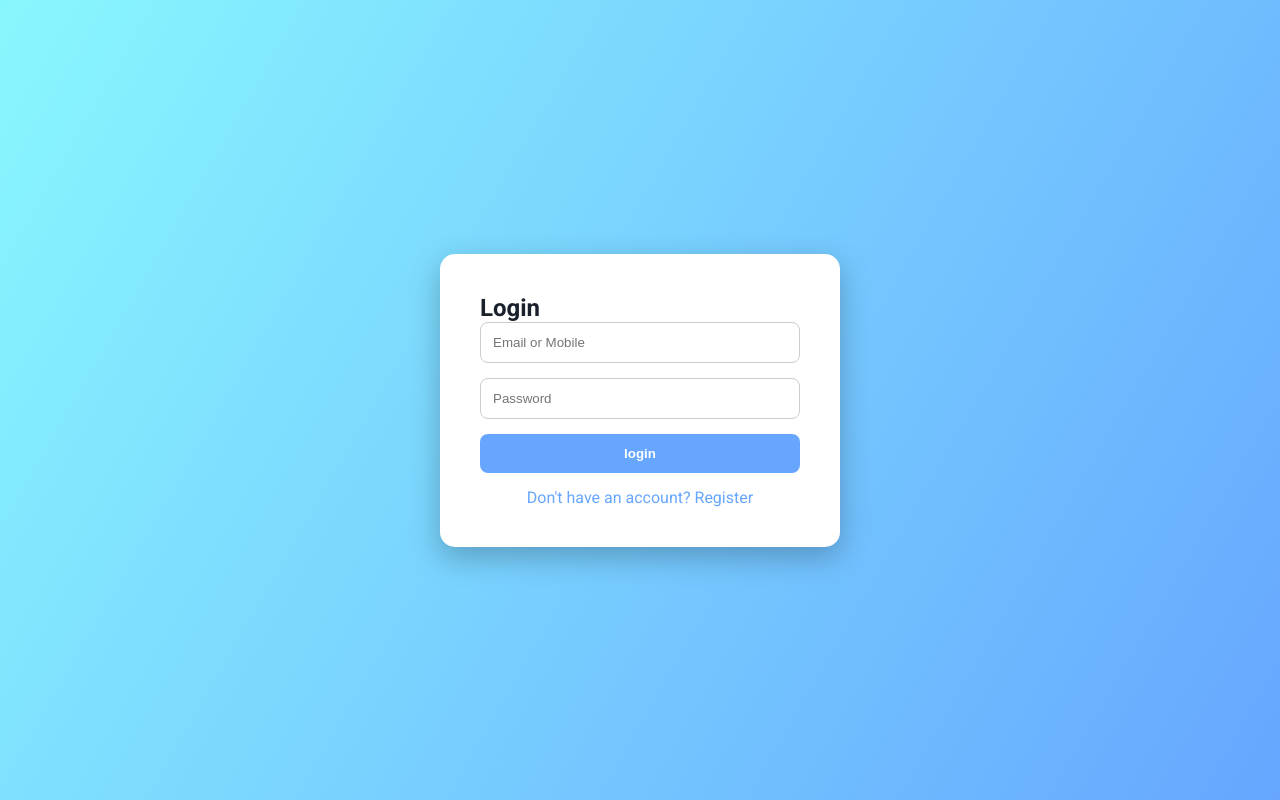
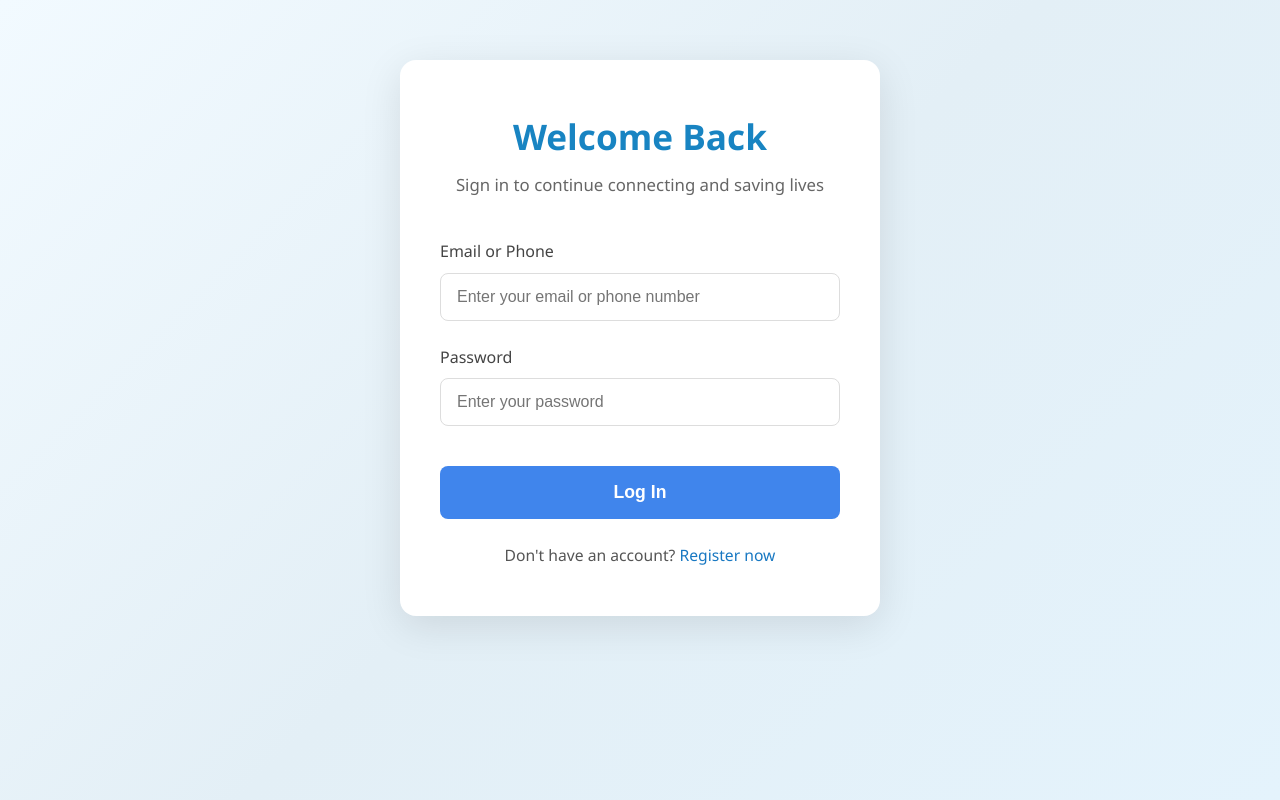
Before and after one commit to SheikhMahmudArman/Donor_Link, a React (Vite) app: page /login in a window 1280 px wide. Built offline with nearby package versions, Linux system fonts and the light colour scheme.

Commit message:
Register, Login, and Profile pages updated

```diff
--- a/src/pages/Donate.jsx
+++ b/src/pages/Donate.jsx
@@ -1,6 +1,6 @@
 import React, { useState } from "react";
 import "../styles/Donate.css";
-import './EligibilityChecker.jsx';
+
 function Donate() {
     const [formData, setFormData] = useState({
         name: "",
--- a/src/pages/Login.jsx
+++ b/src/pages/Login.jsx
@@ -1,8 +1,6 @@
 import { useState } from "react";
 import { useNavigate } from "react-router-dom";
 import "../styles/Login.css";
-
-
 
 function Login() {
   const navigate = useNavigate();
@@ -21,39 +19,51 @@ function Login() {
 
   const handleSubmit = (e) => {
     e.preventDefault();
-    // Login successful, navigate to homepage
-    navigate("/Homepage");  // <-- homepage route
+    // Add your actual login logic here later
+    navigate("/homepage"); // redirect to homepage after successful login
   };
 
   return (
+    <div className="login-page">
       <div className="login-container">
         <form className="login-card" onSubmit={handleSubmit}>
-        <h2>Login</h2>
+          <h1>Welcome Back</h1>
+          <p className="subtitle">Sign in to continue connecting and saving lives</p>
 
+          <div className="form-group">
+            <label>Email or Phone</label>
             <input
               type="text"
               name="emailOrPhone"
-          placeholder="Email or Mobile"
+              value={form.emailOrPhone}
+              onChange={handleChange}
+              placeholder="Enter your email or phone number"
               required
-          onChange={handleChange}
             />
+          </div>
 
+          <div className="form-group">
+            <label>Password</label>
             <input
               type="password"
               name="password"
-          placeholder="Password"
+              value={form.password}
+              onChange={handleChange}
+              placeholder="Enter your password"
               required
-          onChange={handleChange}
             />
+          </div>
 
-        <button type="submit">
-         login
+          <button type="submit" className="login-btn">
+            Log In
           </button>
 
-        <p className="switch-link" onClick={() => navigate("/register")}>
-          Don't have an account? Register
+          <p className="register-link">
+            Don't have an account?{" "}
+            <span onClick={() => navigate("/register")}>Register now</span>
           </p>
         </form>
+      </div>
     </div>
   );
 }
--- a/src/pages/Profile.jsx
+++ b/src/pages/Profile.jsx
@@ -2,12 +2,26 @@ import React, { useState, useEffect } from 'react';
 import { useNavigate } from 'react-router-dom';
 import '../styles/Profile.css';
 
+// ── Location Data ──
 const divisions = [
   'Barishal', 'Chattogram', 'Dhaka', 'Khulna', 'Mymensingh', 'Rajshahi', 'Rangpur', 'Sylhet'
 ];
 
-const districtsByDivision = { /* same as before - copy from Register.jsx */ };
-const citiesByDistrict = { /* same as before - copy from Register.jsx */ };
+const districtsByDivision = {
+  Barishal: ['Barguna', 'Barishal', 'Bhola', 'Jhalokati', 'Patuakhali', 'Pirojpur'],
+  Chattogram: ['Bandarban', 'Brahmanbaria', 'Chandpur', 'Chattogram', 'Comilla', "Cox's Bazar", 'Feni', 'Khagrachhari', 'Lakshmipur', 'Noakhali', 'Rangamati'],
+  Dhaka: ['Dhaka', 'Faridpur', 'Gazipur', 'Gopalganj', 'Kishoreganj', 'Madaripur', 'Manikganj', 'Munshiganj', 'Narayanganj', 'Narsingdi', 'Rajbari', 'Shariatpur', 'Tangail'],
+  Khulna: ['Bagerhat', 'Chuadanga', 'Jashore', 'Jhenaidah', 'Khulna', 'Kushtia', 'Magura', 'Meherpur', 'Narail', 'Satkhira'],
+  Mymensingh: ['Jamalpur', 'Mymensingh', 'Netrokona', 'Sherpur'],
+  Rajshahi: ['Bogura', 'Joypurhat', 'Naogaon', 'Natore', 'Chapainawabganj', 'Pabna', 'Rajshahi', 'Sirajganj'],
+  Rangpur: ['Dinajpur', 'Gaibandha', 'Kurigram', 'Lalmonirhat', 'Nilphamari', 'Panchagarh', 'Rangpur', 'Thakurgaon'],
+  Sylhet: ['Habiganj', 'Moulvibazar', 'Sunamganj', 'Sylhet'],
+};
+
+const citiesByDistrict = {
+  Dhaka: ['Dhaka City North', 'Dhaka City South', 'Savar', 'Keraniganj', 'Narayanganj', 'Gazipur City', 'Other'],
+  Chattogram: ['Chattogram City', "Cox's Bazar", 'Comilla City', 'Other'],
+};
 
 function Profile() {
   const navigate = useNavigate();
@@ -20,7 +34,6 @@ function Profile() {
     fullName: '',
     bloodGroup: '',
     profilePic: null,
-    // eligibility fields
     isEligible: false,
     permanentDisqual: false,
     basicEligible: false,
@@ -31,7 +44,7 @@ function Profile() {
   const [previewPic, setPreviewPic] = useState(null);
 
   useEffect(() => {
-    // Load registration data
+    // Load registration data (email/phone, location)
     const savedReg = localStorage.getItem('user-registration');
     if (savedReg) {
       try {
--- a/src/styles/Login.css
+++ b/src/styles/Login.css
@@ -1,67 +1,107 @@
+.login-page {
+  min-height: 100vh;
+  background: linear-gradient(135deg, #f2faff 0%, #e3eff6 50%, #e4f3fc 100%);
+  padding: 60px 20px;
+  font-family: 'Segoe UI', system-ui, sans-serif;
+  line-height: 1.6;
+}
+
 .login-container {
-  height: 100vh;
-  display: flex;
-  justify-content: center;
-  align-items: center;
-  background: linear-gradient(120deg, #89f7fe, #66a6ff);
+  max-width: 480px;
+  margin: 0 auto;
 }
 
 .login-card {
   background: white;
-  padding: 40px;
-  border-radius: 15px;
-  width: 90%;
-  max-width: 400px;
-  display: flex;
-  flex-direction: column;
-  box-shadow: 0 10px 30px rgba(0, 0, 0, 0.25);
+  border-radius: 16px;
+  padding: 48px 40px;
+  box-shadow: 0 10px 40px rgba(0,0,0,0.1);
 }
 
-.login-card input {
-  margin-bottom: 15px;
-  padding: 12px;
-  border-radius: 8px;
-  border: 1px solid #ccc;
+.login-card h1 {
+  text-align: center;
+  margin: 0 0 8px;
+  font-size: 2.2rem;
+  color: #1884c2; /* deep romantic pink */
+  font-weight: 600;
 }
 
-.login-card button {
-  padding: 12px;
-  border-radius: 8px;
-  border: none;
-  background: #66a6ff;
-  color: white;
-  font-weight: bold;
-  cursor: pointer;
+.subtitle {
+  text-align: center;
+  color: #555;
+  margin-bottom: 40px;
+  font-size: 1.05rem;
 }
 
-.switch-link {
-  margin-top: 15px;
-  text-align: center;
-  color: #66a6ff;
-  cursor: pointer;
+.form-group {
+  margin-bottom: 24px;
 }
 
+.form-group label {
+  display: block;
+  margin-bottom: 8px;
+  font-weight: 500;
+  color: #444;
+}
 
+.form-group input {
+  width: 100%;
+  padding: 14px 16px;
+  border: 1px solid #ddd;
+  border-radius: 8px;
+  font-size: 1rem;
+  transition: border-color 0.2s, box-shadow 0.2s;
+}
 
-@media (max-width: 768px) {
+.form-group input:focus {
+  outline: none;
+  border-color: #4093ec; /* vibrant pink on focus */
+  box-shadow: 0 0 0 3px rgba(236, 64, 122, 0.15);
+}
+
+.login-btn {
+  width: 100%;
+  padding: 16px;
+  background: #4085ec; /* strong pink button */
+  color: white;
+  border: none;
+  border-radius: 8px;
+  font-size: 1.1rem;
+  font-weight: 600;
+  cursor: pointer;
+  transition: background 0.2s;
+  margin-top: 16px;
+}
+
+.login-btn:hover {
+  background: #1b6ad8; /* darker pink hover */
+}
+
+.register-link {
+  text-align: center;
+  margin-top: 24px;
+  color: #555;
+  font-size: 0.98rem;
+}
+
+.register-link span {
+  color: #1878c2;
+  cursor: pointer;
+  font-weight: 500;
+}
+
+/* Responsive */
+@media (max-width: 480px) {
   .login-card {
-    padding: 30px;
+    padding: 32px 24px;
+  }
+
+  .login-card h1 {
+    font-size: 1.9rem;
+  }
+
+  .login-btn {
+    padding: 14px;
+    font-size: 1rem;
   }
 }
-
-@media (max-width: 480px) {
-  .login-card {
-    padding: 20px;
-    border-radius: 10px;
-  }
-
-  .login-card input,
-  .login-card button {
-    padding: 10px;
-    font-size: 14px;
-  }
-
-  .switch-link {
-    font-size: 14px;
-  }
-}
--- a/src/styles/Register.css
+++ b/src/styles/Register.css
@@ -1,58 +1,77 @@
+.register-page {
+  min-height: 100vh;
+  background: #f8f9fa;
+  padding: 60px 20px;
+  font-family: 'Segoe UI', system-ui, sans-serif;
+  line-height: 1.6;
+}
+
 .register-container {
-  height: 100vh;
-  display: flex;
-  justify-content: center;
-  align-items: center;
-  background: linear-gradient(120deg, #ff9a9e, #fad0c4);
+  max-width: 480px;
+  margin: 0 auto;
 }
 
 .register-card {
   background: white;
-  padding: 40px;
-  border-radius: 15px;
-  width: 90%;
-  max-width: 450px;
-  display: flex;
-  flex-direction: column;
-  box-shadow: 0 10px 30px rgba(0, 0, 0, 0.25);
+  border-radius: 16px;
+  padding: 48px 40px;
+  box-shadow: 0 10px 40px rgba(0,0,0,0.1);
 }
 
-.register-card input,
-.register-card select {
-  margin-bottom: 15px;
-  padding: 12px;
-  border-radius: 8px;
-  border: 1px solid #ccc;
+.register-card h1 {
+  text-align: center;
+  margin: 0 0 8px;
+  font-size: 2.2rem;
+  color: #b71c1c;
 }
 
-.register-card button {
-  padding: 12px;
-  border-radius: 8px;
-  border: none;
-  background: #fa405f;
-  color: white;
-  font-weight: bold;
-  cursor: pointer;
+.subtitle {
+  text-align: center;
+  color: #666;
+  margin-bottom: 40px;
 }
 
-
-
-@media (max-width: 768px) {
-  .register-card {
-    padding: 30px;
-  }
+.form-group {
+  margin-bottom: 24px;
 }
 
-@media (max-width: 480px) {
-  .register-card {
-    padding: 20px;
-    border-radius: 10px;
-  }
+.form-group label {
+  display: block;
+  margin-bottom: 8px;
+  font-weight: 500;
+  color: #444;
+}
 
-  .register-card input,
-  .register-card select,
-  .register-card button {
-    padding: 10px;
-    font-size: 14px;
-  }
+.form-group input,
+.form-group select {
+  width: 100%;
+  padding: 14px 16px;
+  border: 1px solid #ddd;
+  border-radius: 8px;
+  font-size: 1rem;
 }
+
+.register-btn {
+  width: 100%;
+  padding: 16px;
+  background: #b71c1c;
+  color: white;
+  border: none;
+  border-radius: 8px;
+  font-size: 1.1rem;
+  font-weight: 600;
+  cursor: pointer;
+  margin-top: 16px;
+}
+
+.login-link {
+  text-align: center;
+  margin-top: 24px;
+  color: #555;
+}
+
+.login-link span {
+  color: #b71c1c;
+  cursor: pointer;
+  font-weight: 500;
+}
```
Also changed, not shown: src/pages/Register.jsx (line endings or trailing spaces). Lines whose indentation alone changed are shown as unchanged.
